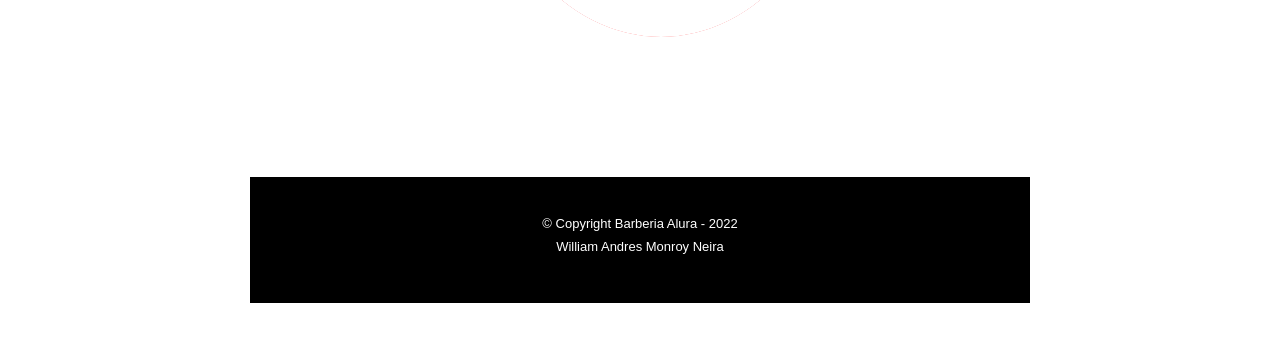
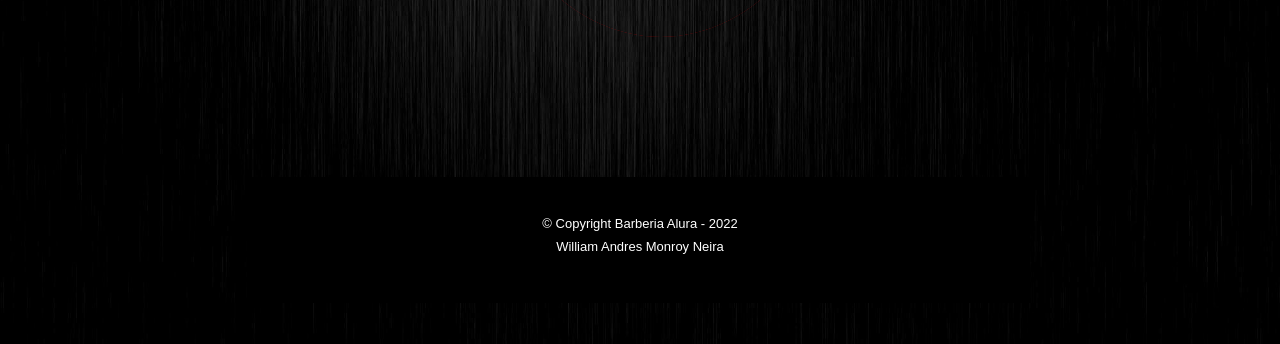
Before and after one commit to WILLIAMNEIRA/nuevo, a plain HTML site: page index.html in a window 1280 px wide. Shown: the part 496-840 px from the top of the page. Drawn offline with Linux system fonts and the light colour scheme.

Commit message:
arreglo fondo

```diff
--- a/css/styles.css
+++ b/css/styles.css
@@ -3,7 +3,7 @@ header {
 }
 
 body {
-    background:url(imagenes/fondo.jpg) no-repeat center top;
+    background:url(/imagenes/fondo.jpg) no-repeat center top;
     margin: 0;
     padding: 0;
     background-size: cover;
```
